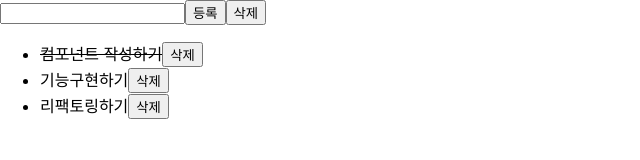
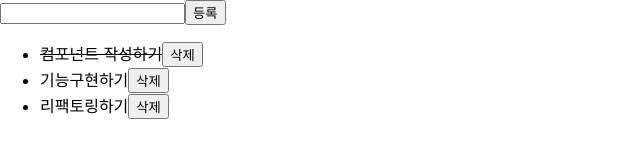
Before and after one commit to kimtaeung020322/KTU, a React (Create React App) app in the folder learn-react/: page / in a window 1280 px wide. Shown: the top 160 px of the page, without its empty margins (0-640 px from the left). Built offline with nearby package versions, Linux system fonts and the light colour scheme.

Commit message:
20230127_KTU오전

```diff
--- a/learn-react/src/components/todos/TodosCreate.jsx
+++ b/learn-react/src/components/todos/TodosCreate.jsx
@@ -26,7 +26,6 @@ function TodosCreate({ dispatch }) {
       <form onSubmit={handleCreate}>
         <input type="text" onChange={handleInput} ref={inputRef} value={text} />
         <button>등록</button>
-        <button>삭제</button>
       </form>
     </div>
   );
```
Also changed, not shown: learn-react/src/kimtaeung/test.jsx (added).
